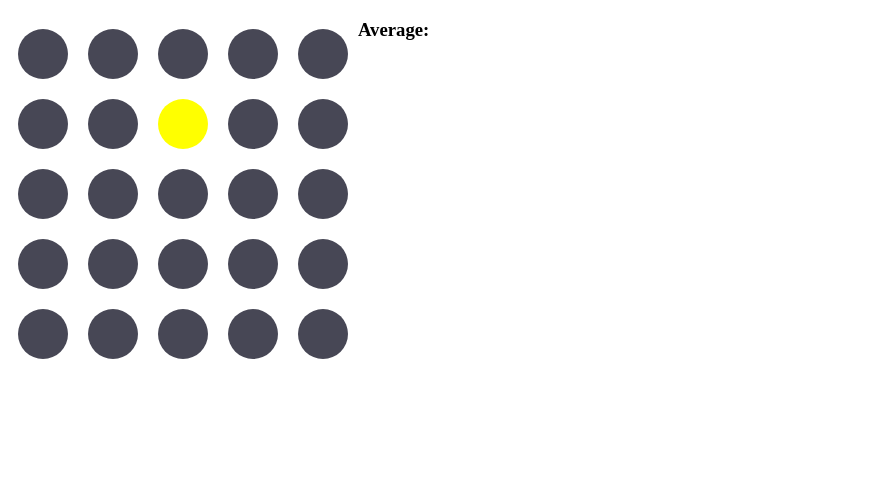
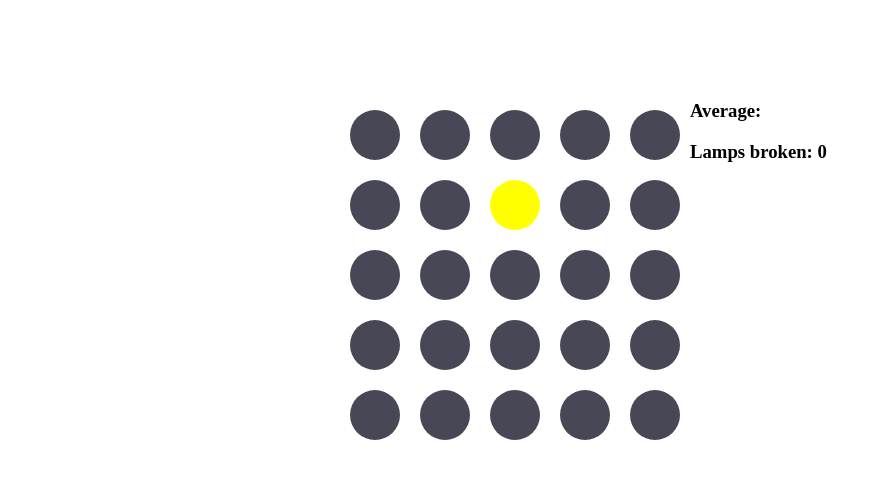
Before and after one commit to Krille1994/reaksjontid, a plain HTML site: page index.html in a window 1280 px wide. Shown: the whole page, without its empty margins (0-872 px from the left). Drawn offline with Linux system fonts and the light colour scheme.

Commit message:
Update index.html

```diff
--- a/index.html
+++ b/index.html
@@ -17,6 +17,10 @@
             width: 50px;
             height: 50px;
             margin: 10px;
+        }
+        #app {
+            margin: 100px auto;
+            width : 600px;
         }
     </style>
 </head>
@@ -44,6 +48,7 @@
         let score = [];
         let average;
         let sum = 0;
+        let clicks;
 
 
         // view
@@ -61,6 +66,7 @@
                 }
             }
             html += `<h3>Average: ${average ? average.toFixed(3): ''}</h3>`
+            html += `<h3>Lamps broken: ${clicks}</h3>`
             // for (let x = score.length -1; x >= 0; x--) {
             //      html += `<div>${score[x]}</div>`;
             // }
@@ -102,13 +108,14 @@
             sum = 0;
             if (spentSeconds) {
                 score.push(spentSeconds);
-                score.length > 10 ? score.shift() : score;
             }
             for (let y = 0; y < score.length; y++) {
                 sum += score[y];
             }
             console.log(spentSeconds)
             average = sum / score.length;
+            clicks = score.length;
+
 
 
         }
```
